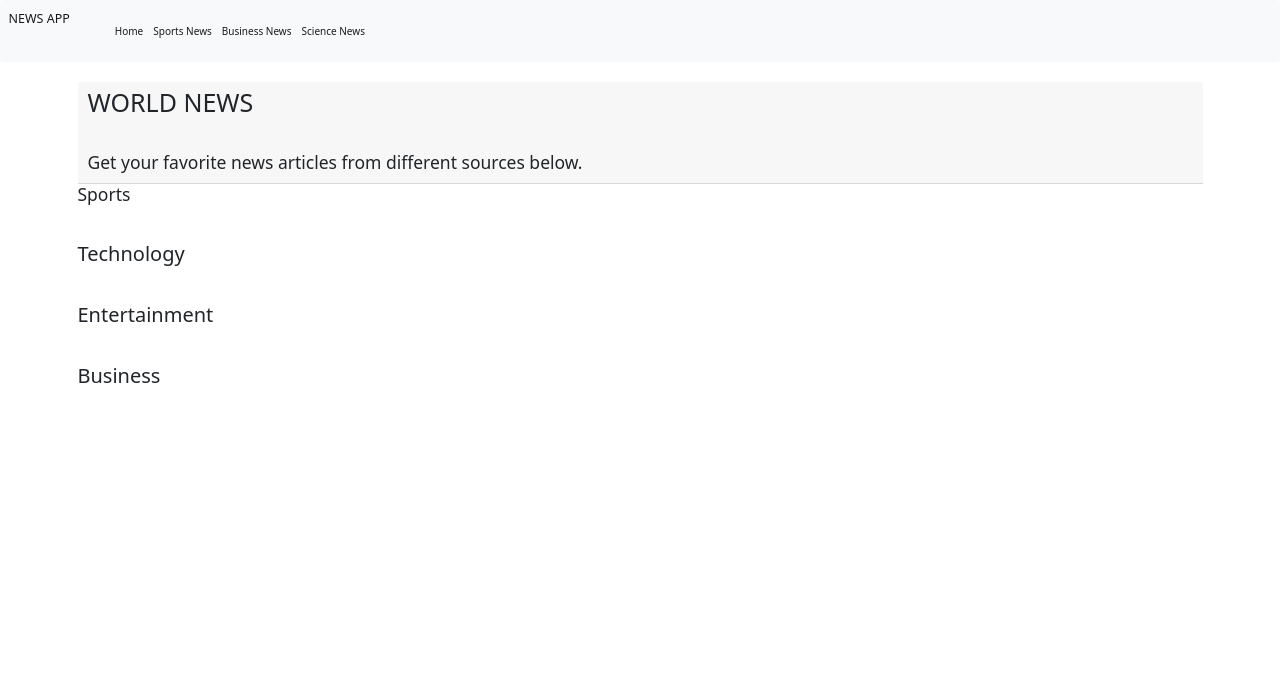
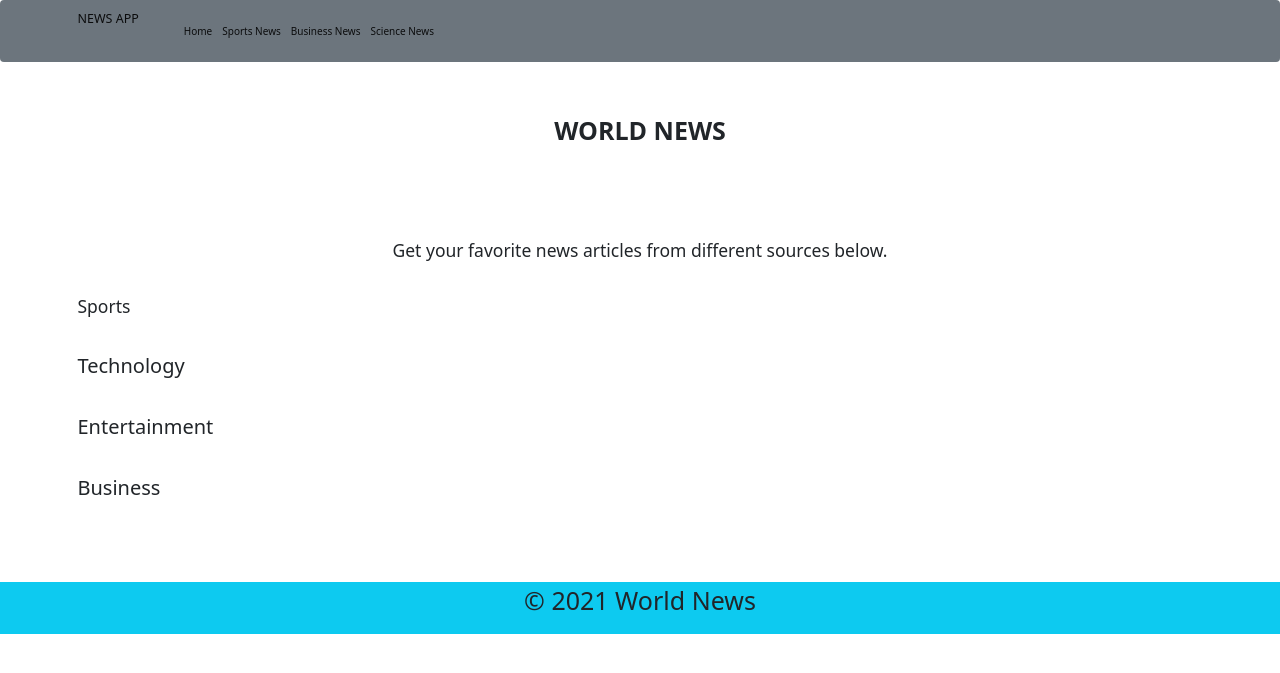
Before and after one commit to clarametto/News-API, a Flask app: template app/templates/index.html in a window 1280 px wide. Shown: the top 673 px of the page. Run offline with Flask 2, Linux system fonts and the light colour scheme; the template is opened without the code that fills it, so the values that code supplies are empty; some libraries are stand-ins or nearby versions.

Commit message:
minor changes

```diff
--- a/app/templates/index.html
+++ b/app/templates/index.html
@@ -16,10 +16,12 @@
 <!-- block content -->
 {% block content%}
 <div class="container">
-<div class="card-header banner">
-    <h1>WORLD NEWS</h1>
+<div>
+    <div class="text-center pt-5 pb-5">
+        <span class="fs-1"><strong>WORLD NEWS</strong></span>
+    </div>
     <br><br>
-    <h3>Get your favorite news articles from different sources below.</h3>
+    <h3 class="text-center d-1 pt-5 pb-5">Get your favorite news articles from different sources below.</h3>
 
 </div>
     <div class="row">
@@ -49,4 +51,12 @@
         </div>
     </div>
 </div>
+
+<br><br><br>
+<div class="bg-info">
+    {% block footer %}
+        <footer class="text-center fs-1 pb-4">&copy; 2021 World News</footer>
+    {% endblock footer %}
+</div>
+
 {%endblock%}
--- a/app/templates/navbar.html
+++ b/app/templates/navbar.html
@@ -9,8 +9,8 @@
 
 </head>
 <body>
-    <nav class="navbar navbar-expand-lg navbar-light bg-light">
-        <div class="container-fluid">
+    <nav class="navbar navbar-expand-lg navbar-light bg-secondary">
+        <div class="container">
           <a class="navbar-brand" href="#">NEWS APP</a>
           <button class="navbar-toggler" type="button" data-bs-toggle="collapse" data-bs-target="#navbarNavAltMarkup" aria-controls="navbarNavAltMarkup" aria-expanded="false" aria-label="Toggle navigation">
             <span class="navbar-toggler-icon"></span>
```
